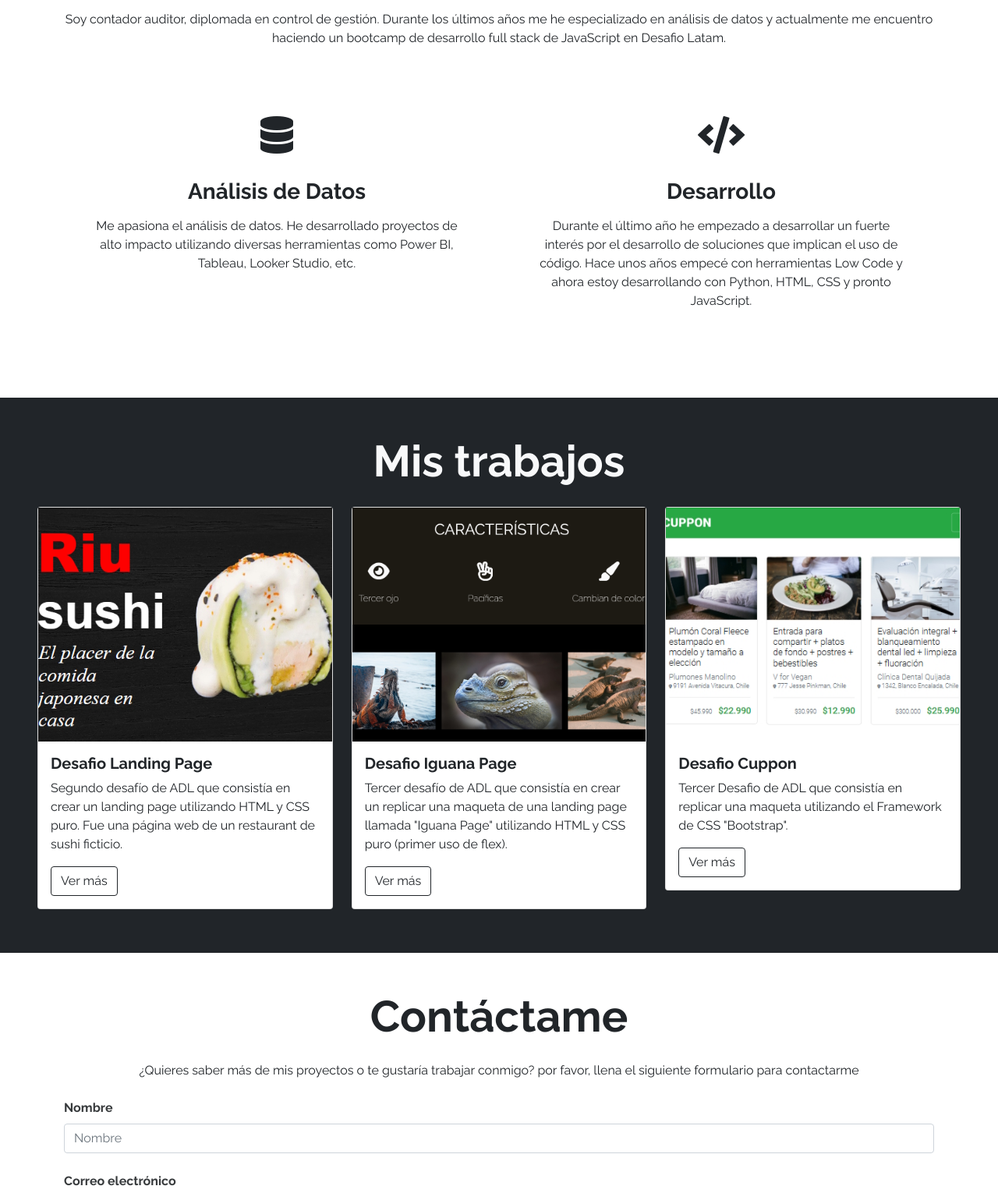
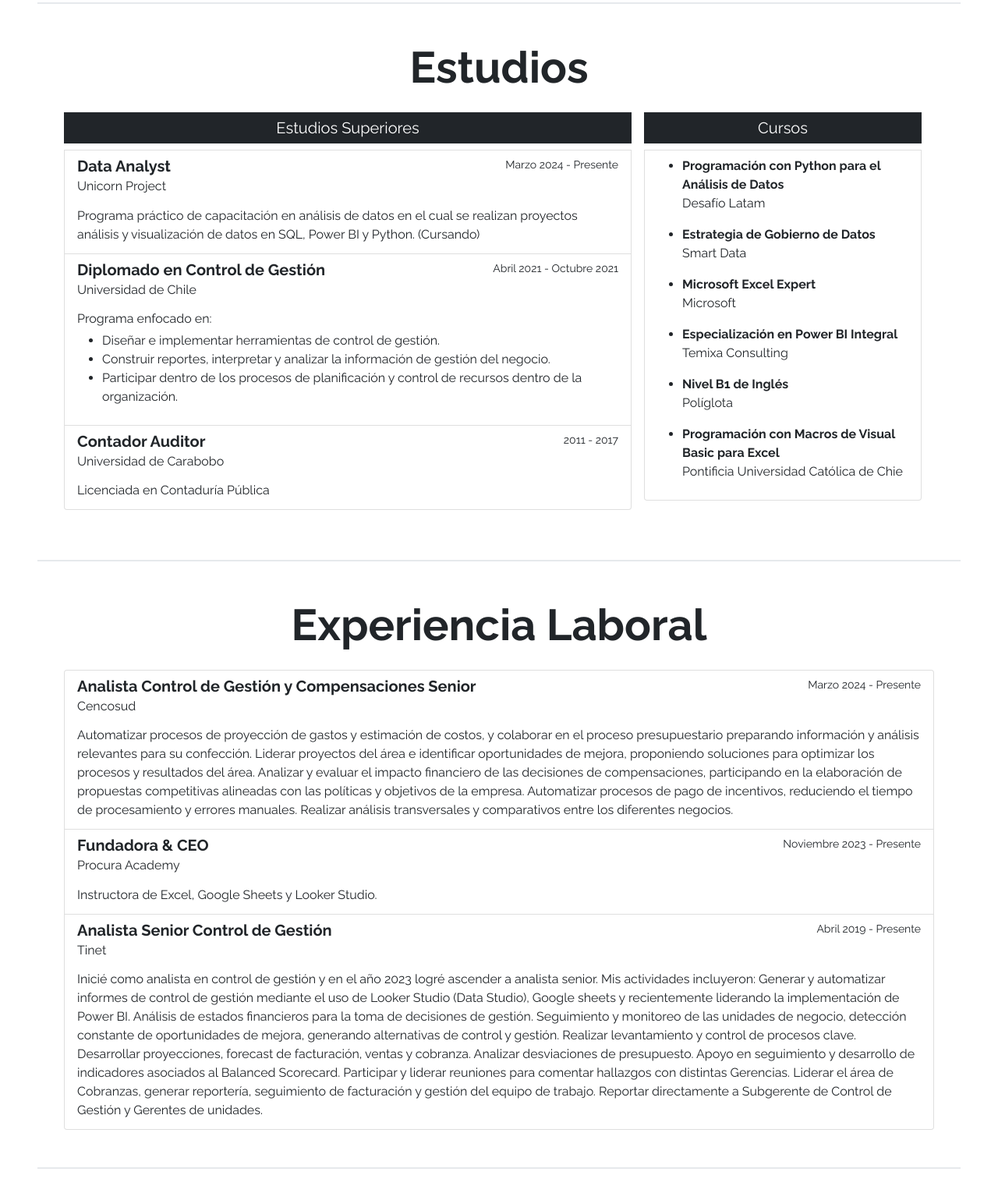
Before and after one commit to willicar27/cv-dayanajgp, a plain HTML site: page index.html in a window 1280 px wide. Shown: the part 880-2410 px from the top of the page at 78% size. Drawn offline with nearby package versions, Linux system fonts and the light colour scheme.

Commit message:
Creación del CV página principal

```diff
--- a/index.html
+++ b/index.html
@@ -1,30 +1,46 @@
 <!DOCTYPE html>
 <html lang="en">
-
   <head>
-    <meta charset="UTF-8">
-    <meta http-equiv="X-UA-Compatible" content="IE=edge">
-    <meta name="viewport" content="width=device-width, initial-scale=1.0">
-    <link rel="preconnect" href="https://fonts.googleapis.com">
-    <link rel="preconnect" href="https://fonts.gstatic.com" crossorigin>
-    <link href="https://fonts.googleapis.com/css2?family=Raleway:wght@400;700&display=swap" rel="stylesheet">
-    <link href="https://cdn.jsdelivr.net/npm/bootstrap@5.1.3/dist/css/bootstrap.min.css" rel="stylesheet"
-        integrity="sha384-1BmE4kWBq78iYhFldvKuhfTAU6auU8tT94WrHftjDbrCEXSU1oBoqyl2QvZ6jIW3" crossorigin="anonymous">
+    <meta charset="UTF-8" />
+    <meta http-equiv="X-UA-Compatible" content="IE=edge" />
+    <meta name="viewport" content="width=device-width, initial-scale=1.0" />
+    <link rel="preconnect" href="https://fonts.googleapis.com" />
+    <link rel="preconnect" href="https://fonts.gstatic.com" crossorigin />
+    <link
+      href="https://fonts.googleapis.com/css2?family=Raleway:wght@400;700&display=swap"
+      rel="stylesheet"
+    />
+    <link
+      href="https://cdn.jsdelivr.net/npm/bootstrap@5.1.3/dist/css/bootstrap.min.css"
+      rel="stylesheet"
+      integrity="sha384-1BmE4kWBq78iYhFldvKuhfTAU6auU8tT94WrHftjDbrCEXSU1oBoqyl2QvZ6jIW3"
+      crossorigin="anonymous"
+    />
     <title>Dayana González</title>
-    <link rel="stylesheet" href="https://cdnjs.cloudflare.com/ajax/libs/font-awesome/5.9.0/css/all.min.css"
+    <link
+      rel="stylesheet"
+      href="https://cdnjs.cloudflare.com/ajax/libs/font-awesome/5.9.0/css/all.min.css"
       integrity="sha512-q3eWabyZPc1XTCmF+8/LuE1ozpg5xxn7iO89yfSOd5/oKvyqLngoNGsx8jq92Y8eXJ/IRxQbEC+FGSYxtk2oiw=="
-        crossorigin="anonymous" referrerpolicy="no-referrer" />
-    <link rel="stylesheet" href="assets/css/estilos.css">
+      crossorigin="anonymous"
+      referrerpolicy="no-referrer"
+    />
+    <link rel="stylesheet" href="assets/css/estilos.css" />
   </head>
 
   <body>
     <nav class="navbar navbar-expand-lg navbar-dark bg-dark fixed-top">
       <div class="container">
         <a class="navbar-brand" href="#">
-                <img src="assets/img/logo.png" class="img-fluid img-logo-navbar">
+          <img src="assets/img/logo.png" class="img-fluid img-logo-navbar" />
         </a>
-            <button class="navbar-toggler" type="button" data-bs-toggle="collapse"
-                aria-controls="navbarSupportedContent" aria-expanded="false" aria-label="Toggle navigation">
+        <button
+          class="navbar-toggler"
+          type="button"
+          data-bs-toggle="collapse"
+          aria-controls="navbarSupportedContent"
+          aria-expanded="false"
+          aria-label="Toggle navigation"
+        >
           <span class="navbar-toggler-icon"></span>
         </button>
         <div class="collapse navbar-collapse" id="navbarSupportedContent">
@@ -33,130 +49,238 @@
               <a class="nav-link" href="#">Acerca de mi</a>
             </li>
             <li class="nav-item">
-                        <a class="nav-link" href="#">Trabajos</a>
+              <a class="nav-link" href="#">Portafolio</a>
             </li>
             <li class="nav-item">
               <a class="nav-link" href="#">Contacto</a>
             </li>
-
           </ul>
-
         </div>
       </div>
     </nav>
 
     <header id="Hero-Section" class="text-light text-end py-5 mt-5">
       <div class="container">
-            <div class="ms-auto col-12 col-md-7 ">
+        <div class="ms-auto col-12 col-md-7">
           <h1 class="display-1 fw-bold my-5">
-                    Portafolio de <br> Data y Desarrollo
+            Dayana <br />
+            González P.
           </h1>
-                <p class="my-5">
-                    Este es mi primer portafolio sobre análisis de datos y desarrollo full stack
-                </p>
+          <p class="my-5">Bienvenid@ a mi sitio web</p>
           <div class="mb-5 pb-5">
-                    <button class="btn btn-lg btn-outline-dark text-light me-4">Trabajos</button>
-                    <button class="btn btn-lg btn-secondary text-light">Contacto</button>
+            <button
+              class="btn btn-lg btn-outline-dark text-light me-4"
+              onclick="location.href='https://chatgpt.com/c/674b9300-9df4-8006-80c1-e2cb20db3c84';"
+            >
+              Potafolio
+            </button>
+            <button class="btn btn-lg btn-secondary text-light">
+              Contacto
+            </button>
           </div>
         </div>
       </div>
     </header>
 
-
     <section id="Acerca-de-mi" class="container text-center my-5">
-
-
-        <h2 class="display-3 fw-bold my-4">Acerca de mi</h2>
+      <h2 class="display-4 fw-bold my-4">Acerca de mi</h2>
 
       <p class="my-4">
-            Soy contador auditor, diplomada en control de gestión. Durante los últimos años me he especializado en análisis de datos y actualmente me encuentro haciendo un bootcamp de desarrollo full stack de JavaScript en Desafio Latam.
+        Soy contador auditor, diplomada en control de gestión. Durante los
+        últimos años me he especializado en análisis de datos y actualmente me
+        encuentro haciendo un bootcamp de desarrollo full stack de JavaScript en
+        Desafio Latam.
       </p>
+    </section>
 
+    <hr class="border border-1 opacity-75 mx-5" />
 
-        <div class="row">
-            <div class="col-12 col-md-6 p-5">
-                <i class="fas fa-database fa-3x my-3"></i>
-                <h3 class="my-3 fw-bold">Análisis de Datos</h3>
-                <p class="my-3">
-                    Me apasiona el análisis de datos. He desarrollado proyectos de alto impacto utilizando diversas herramientas como Power BI, Tableau, Looker Studio, etc.
+    <section id="Estudios" class="container text-center my-5">
+      <h2 class="display-4 fw-bold mt-4 mb-4">Estudios</h2>
+
+      <div class="container text-center">
+        <div class="row justify-content-start">
+          <div class="list-group col-md-8 pe-3 mb-3">
+            <h5 class="mb-2 text-white bg-dark p-2">Estudios Superiores</h5>
+            <div
+              class="list-group-item list-group-item-action"
+              aria-current="true"
+            >
+              <div class="d-flex w-100 justify-content-between">
+                <h5 class="mb-1 fw-bold text-start me-2">Data Analyst</h5>
+                <small>Marzo 2024 - Presente</small>
+              </div>
+              <h6 class="mb-3 text-start">Unicorn Project</h6>
+              <p class="mb-1 text-start">
+                Programa práctico de capacitación en análisis de datos en el
+                cual se realizan proyectos análisis y visualización de datos en
+                SQL, Power BI y Python. (Cursando)
               </p>
             </div>
-            <div class="col-12 col-md-6 p-5">
-                <i class="fas fa-code fa-3x my-3"></i>
-                <h3 class="my-3 fw-bold">Desarrollo</h3>
-                <p class="my-3">
-                    Durante el último año he empezado a desarrollar un fuerte interés por el desarrollo de soluciones que implican el uso de código. Hace unos años empecé con herramientas Low Code y ahora estoy desarrollando con Python, HTML, CSS y pronto JavaScript.
+            <div
+              class="list-group-item list-group-item-action"
+              aria-current="true"
+            >
+              <div class="d-flex w-100 justify-content-between">
+                <h5 class="mb-1 fw-bold text-start me-2">
+                  Diplomado en Control de Gestión
+                </h5>
+                <small>Abril 2021 - Octubre 2021</small>
+              </div>
+              <h6 class="mb-3 text-start">Universidad de Chile</h6>
+              <p class="mb-1 text-start">Programa enfocado en:</p>
+              <ul class="text-start">
+                <li>
+                  Diseñar e implementar herramientas de control de gestión.
+                </li>
+                <li>
+                  Construir reportes, interpretar y analizar la información de
+                  gestión del negocio.
+                </li>
+                <li>
+                  Participar dentro de los procesos de planificación y control
+                  de recursos dentro de la organización.
+                </li>
+              </ul>
+            </div>
+            <div
+              class="list-group-item list-group-item-action"
+              aria-current="true"
+            >
+              <div class="d-flex w-100 justify-content-between">
+                <h5 class="mb-1 fw-bold text-start me-2">Contador Auditor</h5>
+                <small>2011 - 2017</small>
+              </div>
+              <h6 class="mb-3 text-start">Universidad de Carabobo</h6>
+              <p class="mb-1 text-start">Licenciada en Contaduría Pública</p>
+            </div>
+          </div>
+          <div class="list-group col-md-4 pe-3">
+            <h5 class="mb-2 text-white bg-dark p-2">Cursos</h5>
+            <div
+              class="list-group-item list-group-item-action"
+              aria-current="true"
+            >
+              <ul class="text-start">
+                <li>
+                  <span class="fw-bold"
+                    >Programación con Python para el Análisis de Datos</span
+                  >
+                  <p>Desafío Latam</p>
+                </li>
+                <li>
+                  <span class="fw-bold">Estrategia de Gobierno de Datos</span>
+                  <p>Smart Data</p>
+                </li>
+                <li>
+                  <span class="fw-bold">Microsoft Excel Expert</span>
+                  <p>Microsoft</p>
+                </li>
+                <li>
+                  <span class="fw-bold"
+                    >Especialización en Power BI Integral</span
+                  >
+                  <p>Temixa Consulting</p>
+                </li>
+                <li>
+                  <span class="fw-bold">Nivel B1 de Inglés</span>
+                  <p>Políglota</p>
+                </li>
+                <li>
+                  <span class="fw-bold"
+                    >Programación con Macros de Visual Basic para Excel</span
+                  >
+                  <p>Pontificia Universidad Católica de Chie</p>
+                </li>
+              </ul>
+            </div>
+          </div>
+        </div>
+      </div>
+    </section>
+
+    <hr class="border border-1 opacity-75 mx-5" />
+
+    <section id="Experiencia-laboral" class="container text-center my-5">
+      <h2 class="display-4 fw-bold mt-4 mb-4">Experiencia Laboral</h2>
+
+      <div class="list-group">
+        <div class="list-group-item list-group-item-action" aria-current="true">
+          <div class="d-flex w-100 justify-content-between">
+            <h5 class="mb-1 fw-bold text-start">
+              Analista Control de Gestión y Compensaciones Senior
+            </h5>
+            <small>Marzo 2024 - Presente</small>
+          </div>
+          <h6 class="mb-3 text-start">Cencosud</h6>
+          <p class="mb-1 text-start">
+            Automatizar procesos de proyección de gastos y estimación de costos,
+            y colaborar en el proceso presupuestario preparando información y
+            análisis relevantes para su confección. Liderar proyectos del área e
+            identificar oportunidades de mejora, proponiendo soluciones para
+            optimizar los procesos y resultados del área. Analizar y evaluar el
+            impacto financiero de las decisiones de compensaciones, participando
+            en la elaboración de propuestas competitivas alineadas con las
+            políticas y objetivos de la empresa. Automatizar procesos de pago de
+            incentivos, reduciendo el tiempo de procesamiento y errores
+            manuales. Realizar análisis transversales y comparativos entre los
+            diferentes negocios.
+          </p>
+        </div>
+        <div class="list-group-item list-group-item-action" aria-current="true">
+          <div class="d-flex w-100 justify-content-between">
+            <h5 class="mb-1 fw-bold text-start">Fundadora & CEO</h5>
+            <small>Noviembre 2023 - Presente</small>
+          </div>
+          <h6 class="mb-3 text-start">Procura Academy</h6>
+          <p class="mb-1 text-start">
+            Instructora de Excel, Google Sheets y Looker Studio.
+          </p>
+        </div>
+        <div class="list-group-item list-group-item-action" aria-current="true">
+          <div class="d-flex w-100 justify-content-between">
+            <h5 class="mb-1 fw-bold text-start">
+              Analista Senior Control de Gestión
+            </h5>
+            <small>Abril 2019 - Presente</small>
+          </div>
+          <h6 class="mb-3 text-start">Tinet</h6>
+          <p class="mb-1 text-start">
+            Inicié como analista en control de gestión y en el año 2023 logré
+            ascender a analista senior. Mis actividades incluyeron: Generar y
+            automatizar informes de control de gestión mediante el uso de Looker
+            Studio (Data Studio), Google sheets y recientemente liderando la
+            implementación de Power BI. Análisis de estados financieros para la
+            toma de decisiones de gestión. Seguimiento y monitoreo de las
+            unidades de negocio, detección constante de oportunidades de mejora,
+            generando alternativas de control y gestión. Realizar levantamiento
+            y control de procesos clave. Desarrollar proyecciones, forecast de
+            facturación, ventas y cobranza. Analizar desviaciones de
+            presupuesto. Apoyo en seguimiento y desarrollo de indicadores
+            asociados al Balanced Scorecard. Participar y liderar reuniones para
+            comentar hallazgos con distintas Gerencias. Liderar el área de
+            Cobranzas, generar reportería, seguimiento de facturación y gestión
+            del equipo de trabajo. Reportar directamente a Subgerente de Control
+            de Gestión y Gerentes de unidades.
           </p>
         </div>
       </div>
     </section>
 
-
-    <section id="Mis-trabajos" class="my-5 p-5 bg-dark">
-
-        <h2 class="display-4 fw-bold text-center text-light mb-3">Mis trabajos</h2>
-
-        <div class="row">
-            <div class="col-12 col-sm-4 py-2">
-                <div class="card">
-                    <div class="image-top" style="background-image: url(assets/img/card-1.jpg)"></div>
-                    <div class="card-body">
-                        <h5 class="card-title fw-bold">Desafio Landing Page</h5>
-                        <p class="card-text">
-                            Segundo desafío de ADL que consistía en crear un landing page utilizando HTML y CSS puro. Fue una página web de un restaurant de sushi ficticio.
-                        </p>
-                        <button type="button" class="btn btn-outline-dark">
-                            Ver más
-                        </button>
-                    </div>
-                </div>
-            </div>
-            <div class="col-12 col-sm-4 py-2">
-                <div class="card">
-                    <div class="image-top" style="background-image: url(assets/img/card-2.jpg)"></div>
-                    <div class="card-body">
-                        <h5 class="card-title fw-bold">Desafio Iguana Page</h5>
-                        <p class="card-text">
-                            Tercer desafío de ADL que consistía en crear un replicar una maqueta de una landing page llamada "Iguana Page" utilizando HTML y CSS puro (primer uso de flex).
-                        </p>
-                        <button type="button" class="btn btn-outline-dark">
-                            Ver más
-                        </button>
-                    </div>
-                </div>
-            </div>
-            <div class="col-12 col-sm-4 py-2">
-                <div class="card">
-                    <div class="image-top" style="background-image: url(assets/img/card-3.jpg)"></div>
-                    <div class="card-body">
-                        <h5 class="card-title fw-bold">Desafio Cuppon</h5>
-                        <p class="card-text">
-                            Tercer Desafio de ADL que consistía en replicar una maqueta utilizando el Framework de CSS "Bootstrap".
-                        </p>
-                        <button type="button" class="btn btn-outline-dark">
-                            Ver más
-                        </button>
-                    </div>
-                </div>
-            </div>
-        </div>
-
-    </section>
-
-
+    <hr class="border border-1 opacity-75 mx-5" />
 
     <section id="Contacto" class="container my-5">
-
       <h2 class="display-4 fw-bold text-center my-4">Contáctame</h2>
 
-        <p class="text-center my-4 d-none d-md-block">¿Quieres saber más de mis proyectos o te gustaría trabajar conmigo? por favor, llena el siguiente formulario para contactarme</p>
+      <p class="text-center my-4 d-none d-md-block">
+        ¿Quieres saber más de mis proyectos o te gustaría trabajar conmigo? por
+        favor, llena el siguiente formulario para contactarme
+      </p>
 
       <form>
-
-
         <div class="form-group mb-4">
           <label class="mb-2">Nombre</label>
-                <input class="form-control" placeholder="Nombre">
+          <input class="form-control" placeholder="Nombre" />
         </div>
 
         <div class="form-group mb-4">
@@ -164,32 +288,28 @@
           <input class="form-control" placeholder="Correo electrónico" />
         </div>
 
-
         <div class="form-group">
           <label class="mb-2">Mensaje</label>
-                <textarea class="form-control" placeholder="Escribe aquí tu mensaje"></textarea>
+          <textarea
+            class="form-control"
+            placeholder="Escribe aquí tu mensaje"
+          ></textarea>
         </div>
 
         <div class="my-3 text-end">
           <button class="btn btn-dark text-light">Enviar</button>
         </div>
-
-
-
       </form>
-
     </section>
-
-
 
     <footer class="bg-dark text-center text-light p-4">
       <p class="mb-0">Dayana Gonzalez 2024. Todos los derechos reservados.</p>
     </footer>
 
-
-    <script src="https://cdn.jsdelivr.net/npm/bootstrap@5.1.3/dist/js/bootstrap.bundle.min.js"
+    <script
+      src="https://cdn.jsdelivr.net/npm/bootstrap@5.1.3/dist/js/bootstrap.bundle.min.js"
       integrity="sha384-ka7Sk0Gln4gmtz2MlQnikT1wXgYsOg+OMhuP+IlRH9sENBO0LRn5q+8nbTov4+1p"
-        crossorigin="anonymous"></script>
+      crossorigin="anonymous"
+    ></script>
   </body>
-
 </html>
```
Lines whose indentation alone changed are shown as unchanged.
